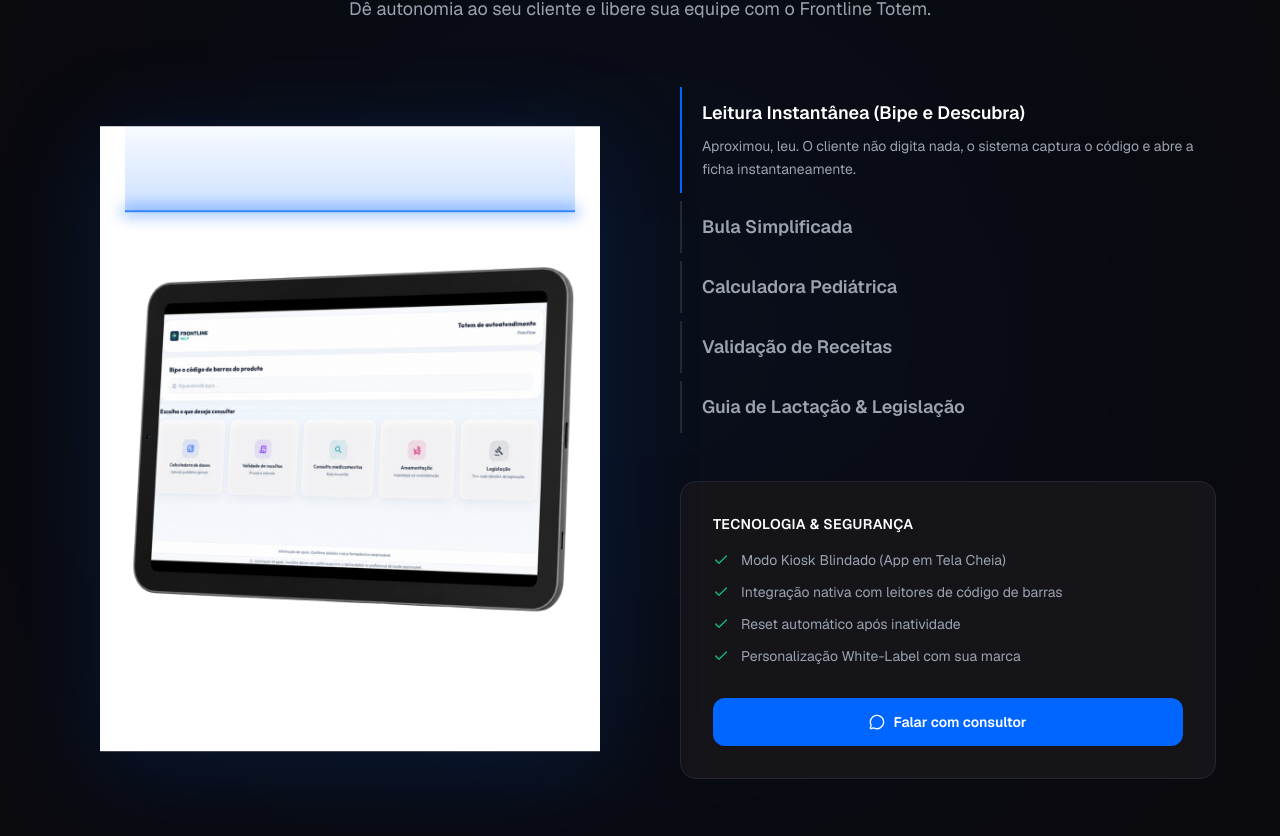
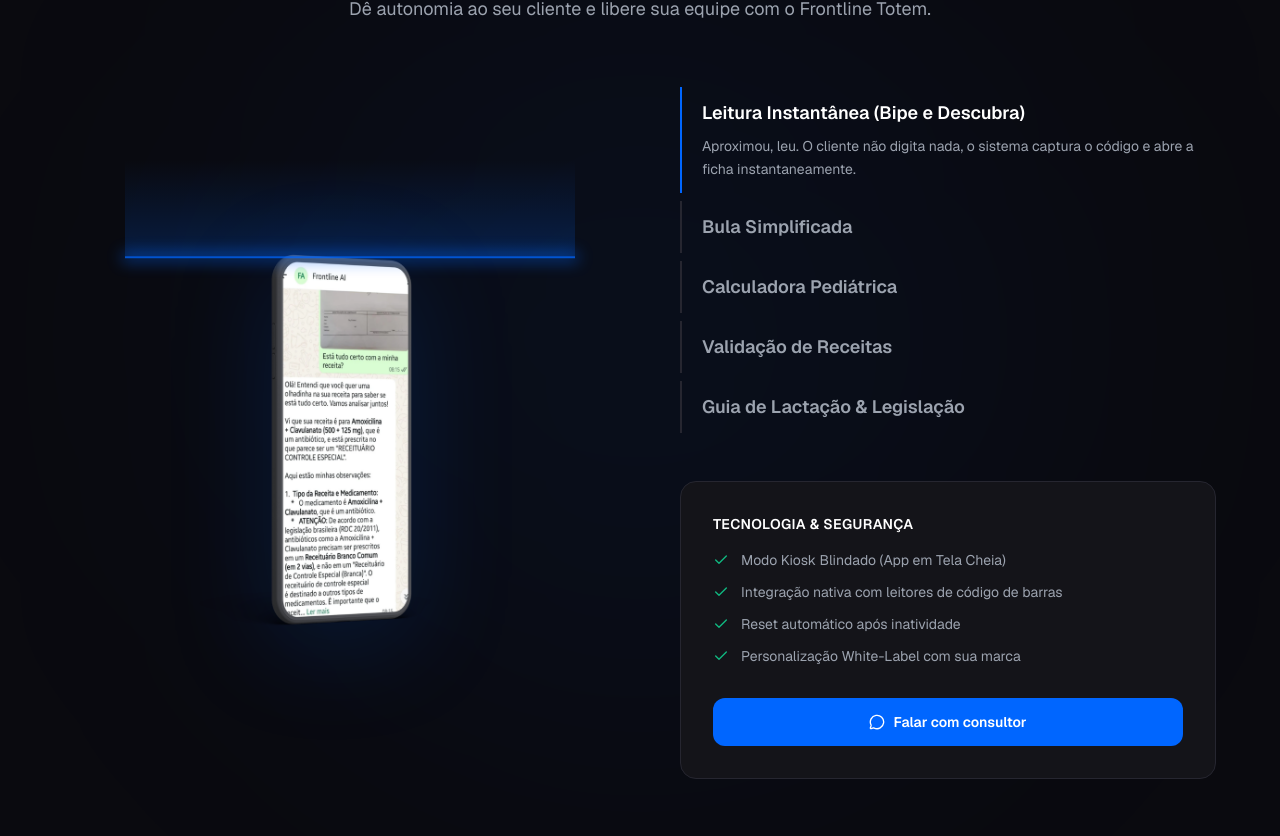
Before and after one commit to AndrielCardoso/landingpage-frontline, a Next.js app: page / in a window 1280 px wide. Shown: the part 2677-3513 px from the top of the page. Built offline with nearby package versions, Linux system fonts and the light colour scheme.

Commit message:
fix: change totem image to use Frontline_Totem (2).png to remove background

```diff
--- a/app/components/totem.tsx
+++ b/app/components/totem.tsx
@@ -74,7 +74,7 @@
               className="relative w-full max-w-[500px]"
             >
               <img
-                src="/totem-transparent.png"
+                src="/Frontline_Totem (2).png"
                 alt="Frontline Totem App"
                 className="w-full h-auto drop-shadow-[0_20px_50px_rgba(0,102,255,0.15)]"
               />
```
